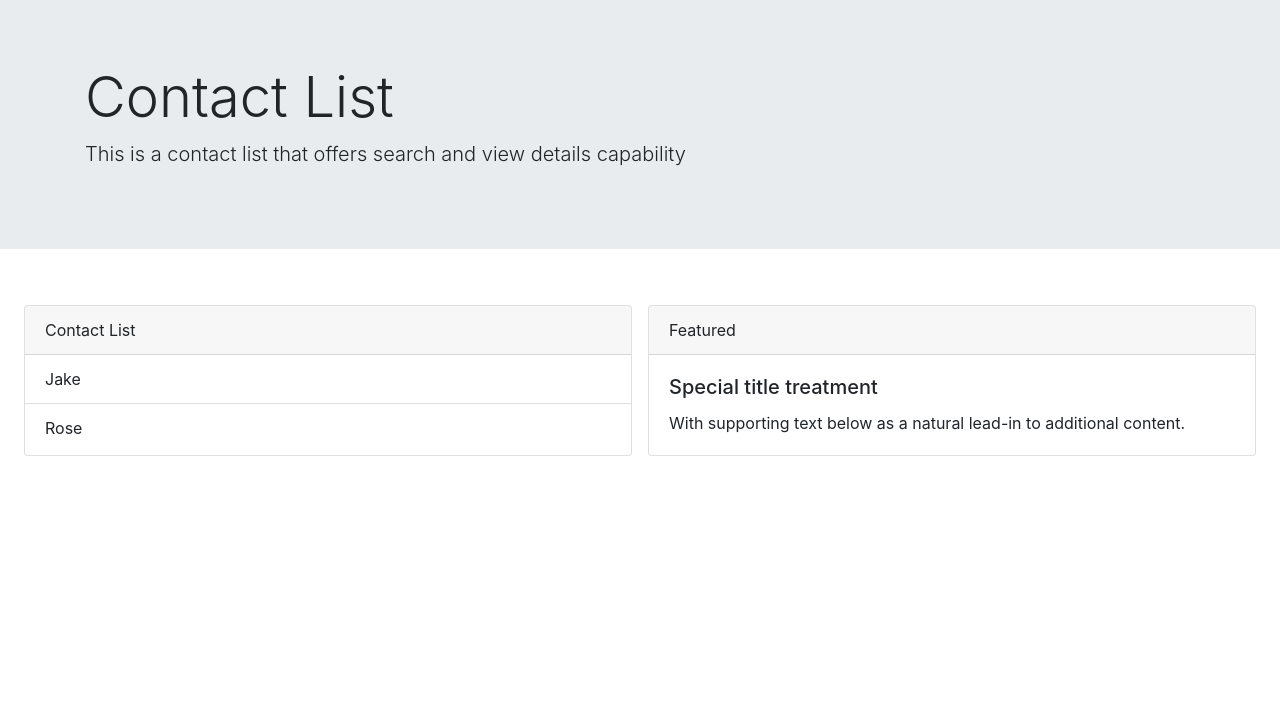
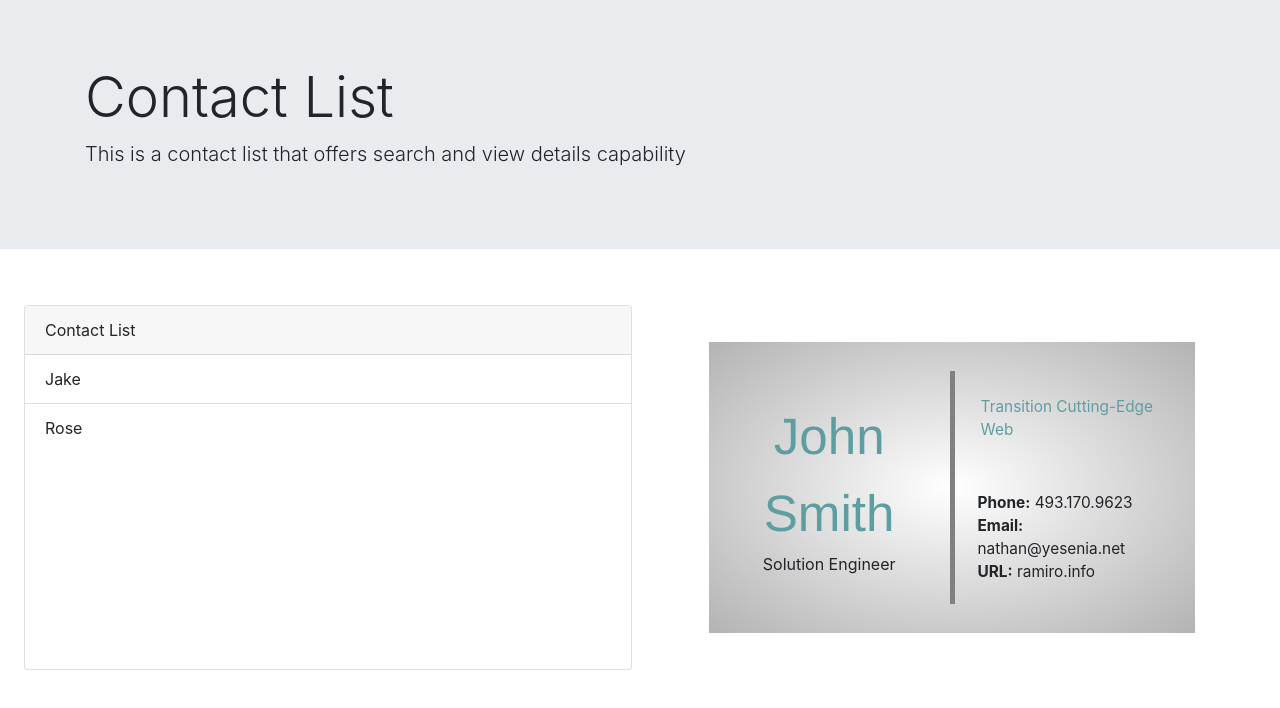
Before and after one commit to SherryH/contactList, a React app: page / in a window 1280 px wide. Built offline with nearby package versions, Linux system fonts and the light colour scheme; no server answers.

Commit message:
Created styled namecard with dummy info

```diff
--- a/src/components/App/App.css
+++ b/src/components/App/App.css
@@ -5,6 +5,3 @@
   grid-row-gap: 1em;
   padding: 1.5em;
 }
-
-.cardWrapper {
-}
--- /dev/null
+++ b/src/components/NameCard/NameCard.css
@@ -0,0 +1,58 @@
+.wrapper {
+  height: 0;
+  padding-bottom: 60%; /*3:2 */
+  position: relative;
+  width: 100%;
+  display: flex;
+  align-items: center;
+  justify-content: center;
+}
+
+.nameCard {
+  position: absolute;
+  width: 80%;
+  height: 80%;
+  background: radial-gradient(
+    ellipse at center,
+    rgba(255, 255, 255, 1) 0%,
+    rgba(179, 179, 179, 1) 100%
+  );
+  left: 10%;
+  top: 10%;
+  display: flex;
+  align-items: center;
+}
+
+.contactTitle {
+  flex: 1;
+  display: flex;
+  flex-direction: column;
+  align-items: center;
+}
+
+.divider {
+  width: 5px;
+  height: 80%;
+  background: grey;
+}
+
+.contactDetails {
+  flex: 1;
+  font-size: 1.2vw;
+}
+
+.name {
+  font-family: "Trebuchet", "Helvetica";
+  font-size: 4vw;
+  text-align: center;
+  color: cadetblue;
+}
+
+.description {
+  padding: 1.7em;
+  color: cadetblue;
+}
+
+.contactMethods {
+  padding: 1.5em;
+}
--- a/src/components/NameCard/index.js
+++ b/src/components/NameCard/index.js
@@ -1,14 +1,29 @@
 /* @flow */
 
 import React from 'react';
+import css from './NameCard.css';
 
 const NameCard = () => (
-  <div className="cardWrapper">
-    <div className="card">
-      <div className="card-header">Featured</div>
-      <div className="card-body">
-        <h5 className="card-title">Special title treatment</h5>
-        <p className="card-text">With supporting text below as a natural lead-in to additional content.</p>
+  <div className={css.wrapper}>
+    <div className={css.nameCard}>
+      <div className={css.contactTitle}>
+        <div className={css.name}>John Smith</div>
+        <div className={css.title}>Solution Engineer</div>
+      </div>
+      <div className={css.divider} />
+      <div className={css.contactDetails}>
+        <div className={css.description}>Transition Cutting-Edge Web</div>
+        <div className={css.contactMethods}>
+          <div className={css.phone}>
+            <strong>Phone:</strong> 493.170.9623
+          </div>
+          <div className={css.email}>
+            <strong>Email:</strong> nathan@yesenia.net
+          </div>
+          <div className={css.url}>
+            <strong>URL:</strong> ramiro.info
+          </div>
+        </div>
       </div>
     </div>
   </div>
```
